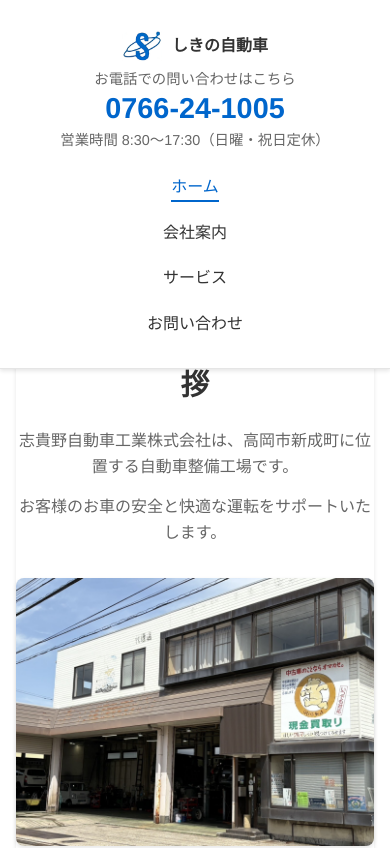
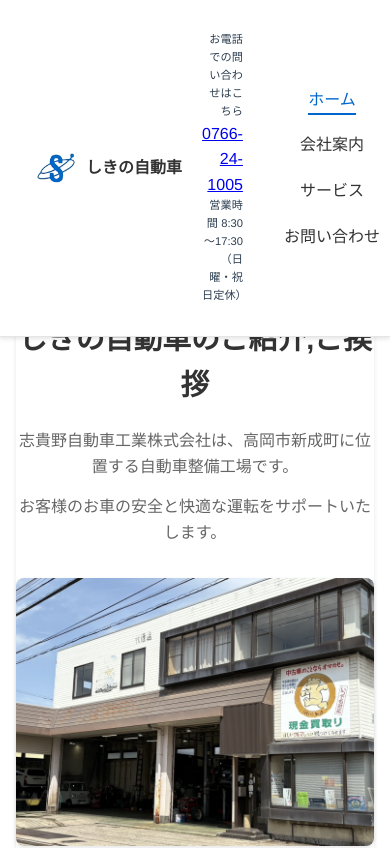
Before and after one commit to hayashi-tenpa/shikino, a website: page public/home.html in a window 390 px wide. Shown: the top 848 px of the page. Drawn offline with Linux system fonts and the light colour scheme.

Commit message:
mobile-fix.2

```diff
--- a/public/css/styles.css
+++ b/public/css/styles.css
@@ -253,22 +253,26 @@ footer .btn-box a {
     .header-content {
         padding: 10px 20px; /* モバイルでの上下パディングを減らす */
         gap: 10px; /* 要素間のギャップも減らす */
+        /* ヘッダー全体はモバイルで縦並びを維持 */
+        flex-direction: column;
     }
 
     .header-top {
-        flex-direction: column;
-        align-items: center;
-        gap: 10px;
+        /* ロゴと連絡先はモバイルでも横並びにする */
+        flex-direction: row; /* columnからrowに変更 */
+        justify-content: space-between; /* 両端寄せ */
+        align-items: center; /* 垂直中央揃え */
+        gap: 10px; /* 要素間の隙間 */
     }
 
     .logo h1 {
         font-size: 1.2rem; /* ロゴの文字サイズを小さく */
-        text-align: center;
+        text-align: left; /* 左寄せ */
     }
 
     .header-contact {
-        text-align: center;
-        align-items: center;
+        text-align: right;
+        align-items: flex-end; /* 右端に寄せる */
     }
 
     .phone-number {
@@ -281,15 +285,23 @@ footer .btn-box a {
     }
 
     .main-nav {
-        align-self: center;
+        align-self: center; /* ナビゲーション全体は中央寄せ */
     }
 
     .main-nav ul {
-        flex-wrap: wrap;
-        justify-content: center;
-        flex-direction: column; /* 縦並びに変更 */
-        gap: 10px; /* 間隔を調整 */
-        align-items: center; /* 中央寄せ */
+        /* ★修正点: ナビゲーション項目を横並びに変更 */
+        flex-direction: row;     /* 縦並び (column) から横並び (row) に変更 */
+        flex-wrap: wrap;         /* 画面に収まらない場合に折り返す */
+        justify-content: center; /* 中央寄せ */
+        gap: 10px;               /* 項目間の間隔 */
+        padding: 0;              /* リストのパディングをリセット */
+        margin: 0;               /* リストのマージンをリセット */
+    }
+
+    .main-nav a {
+        /* ナビゲーションリンクのパディングを調整して、タップしやすくする */
+        padding: 8px 12px;
+        white-space: nowrap; /* テキストの折り返しを防ぎ、1行に保つ */
     }
     /* ============================ */
 
@@ -540,56 +552,21 @@ footer .btn-box a {
     margin: 0 auto;
     padding: 15px 20px;
     display: flex;
-    flex-direction: column;
+    flex-direction: row; /* ★デスクトップ版は横並び */
+    justify-content: space-between;
+    align-items: center;
     gap: 15px;
 }
 
 .header-top {
     display: flex;
-    justify-content: space-between;
+    flex-direction: row; /* ★デスクトップ版は横並び */
     align-items: center;
-}
-
-.header-contact {
-    text-align: right;
-    display: flex;
-    flex-direction: column;
-    justify-content: center;
-}
-
-.contact-label {
-    margin: 0;
-    font-size: 0.9rem;
-    color: #666;
-    line-height: 1.2;
-}
-
-.phone-number {
-    margin: 3px 0;
-    font-size: 1.8rem;
-    font-weight: bold;
-    line-height: 1.2;
-}
-
-.phone-number a {
-    color: #0066cc;
-    text-decoration: none;
-}
-
-.phone-number a:hover {
-    text-decoration: underline;
-}
-
-.business-hours {
-    margin: 3px 0 0;
-    font-size: 0.9rem;
-    color: #666;
-    line-height: 1.2;
+    gap: 20px;
 }
 
 .main-nav {
-    align-self: flex-end;  /* 右寄せ */
-    margin-top: 10px;
+    margin-top: 0; /* ヘッダーがrowになったので調整 */
 }
 
 .main-nav ul {
```
